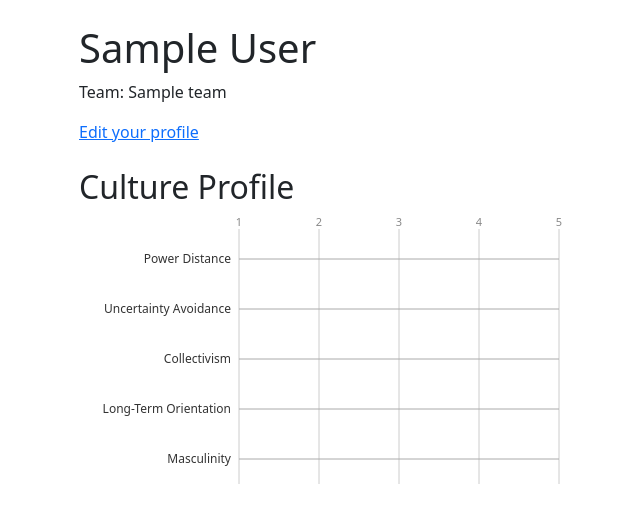
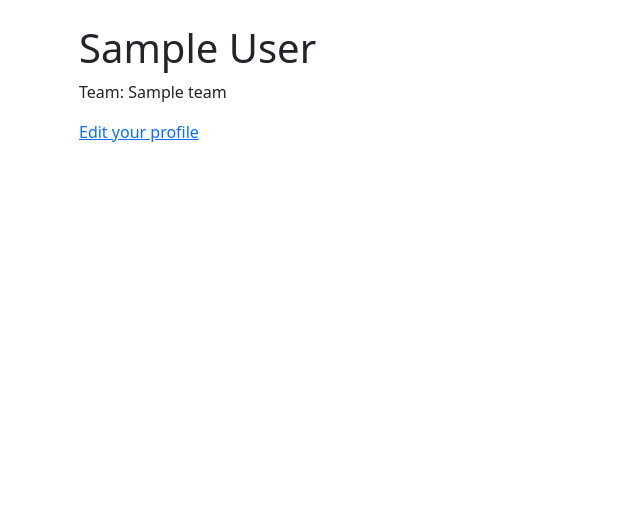
Before and after one commit to prechelt/cuhasc, a Django app: a page that uses cuhasc/templates/cuhasc/show_member.html in a window 1280 px wide. Shown: the top 523 px of the page, without its empty margins (3-643 px from the left). Run offline with Django 5.2, Linux system fonts and the light colour scheme; tables that the repository leaves empty hold one stand-in row (values such as "Sample post").

Commit message:
Revert "views, show_member: #6; Culture Profile SVG on show_member + tests"
This reverts commit 723a5332f5f3a82046288051249c49ef36a375c2.

```diff
--- a/cuhasc/templates/cuhasc/show_member.html
+++ b/cuhasc/templates/cuhasc/show_member.html
@@ -6,11 +6,4 @@
 <h1>{{ member.name }}</h1>
 <p>Team: {{ member.team.name }}</p>
 <a href="{% url 'edit_member' member.id member.token %}">Edit your profile</a>
-
-{% if culture_profile_svg %}
-<div class="mt-4">
-    <h2>Culture Profile</h2>
-    {{ culture_profile_svg }}
-</div>
-{% endif %}
 {% endblock %}
--- a/cuhasc/views.py
+++ b/cuhasc/views.py
@@ -1,63 +1,11 @@
 from django.shortcuts import render, redirect, get_object_or_404
 from django.http import HttpResponseNotAllowed
-from django.utils.safestring import mark_safe
 
 from cuhasc.cookies import CuhascCookie
 from cuhasc.forms import MemberForm, QuestionnaireForm, TeamForm
 import cuhasc.instruments as instruments
 from cuhasc.models import Member, Team
 import cuhasc.constants as c
-
-DIMENSION_ORDER = ['PO', 'UN', 'CO', 'LT', 'MA']
-
-_SVG_WIDTH = 500
-_SVG_LEFT = 160   # space for dimension labels
-_SVG_RIGHT = 20
-_SVG_PLOT_W = _SVG_WIDTH - _SVG_LEFT - _SVG_RIGHT
-_SVG_TOP = 20
-_SVG_ROW_H = 50
-_SVG_HEIGHT = _SVG_TOP + len(DIMENSION_ORDER) * _SVG_ROW_H + 20
-
-
-def _score_to_x(score: float) -> float:
-    return _SVG_LEFT + (score - 1) / 4 * _SVG_PLOT_W
-
-
-def _culture_profile_svg(profile: dict[str, float], language: str) -> str:
-    lines = [
-        f'<svg xmlns="http://www.w3.org/2000/svg" width="{_SVG_WIDTH}" height="{_SVG_HEIGHT}">',
-    ]
-    # axis tick marks and labels at 1..5
-    for score in range(1, 6):
-        x = _score_to_x(score)
-        lines.append(
-            f'<line x1="{x}" y1="{_SVG_TOP - 5}" x2="{x}" y2="{_SVG_TOP + len(DIMENSION_ORDER) * _SVG_ROW_H}"'
-            f' stroke="#ccc" stroke-width="1"/>'
-        )
-        lines.append(
-            f'<text x="{x}" y="{_SVG_TOP - 8}" text-anchor="middle" font-size="11" fill="#888">{score}</text>'
-        )
-    # one row per dimension
-    for i, code in enumerate(DIMENSION_ORDER):
-        y = _SVG_TOP + i * _SVG_ROW_H + _SVG_ROW_H // 2
-        label = instruments.get_dimension_name(code, language)
-        # horizontal line
-        lines.append(
-            f'<line x1="{_SVG_LEFT}" y1="{y}" x2="{_SVG_WIDTH - _SVG_RIGHT}" y2="{y}"'
-            f' stroke="#aaa" stroke-width="1"/>'
-        )
-        # label to the left
-        lines.append(
-            f'<text x="{_SVG_LEFT - 8}" y="{y + 4}" text-anchor="end" font-size="12" fill="#333">{label}</text>'
-        )
-        # dot if score defined
-        if code in profile:
-            x = _score_to_x(profile[code])
-            lines.append(
-                f'<circle cx="{x:.1f}" cy="{y}" r="8" fill="#0d6efd"/>'
-            )
-    lines.append('</svg>')
-    return '\n'.join(lines)
 
 
 def home(request):
@@ -134,14 +82,7 @@ def create_member(request, team_id, member_token):
 
 def show_member(request, id, token):
     member = get_object_or_404(Member, id=id, token=token)
-    cookie = CuhascCookie(request)
-    language = cookie.get_language() or 'en'
-    profile = member.culture_profile()
-    svg = mark_safe(_culture_profile_svg(profile, language)) if profile else None
-    return render(request, "cuhasc/show_member.html", {
-        'member': member,
-        'culture_profile_svg': svg,
-    })
+    return render(request, "cuhasc/show_member.html", {'member': member})
 
 
 def edit_member(request, id, token):
--- a/pyproject.toml
+++ b/pyproject.toml
@@ -22,13 +22,7 @@ crispy-bootstrap5 = ">=2024.10"
 
 [tool.poetry.group.dev.dependencies]
 pytest = "^9.0"
-pytest-cov = "^7.1"
-pytest-django = "^4.12"
-
 
 [build-system]
 requires = ["poetry-core"]
 build-backend = "poetry.core.masonry.api"
-
-[tool.pytest.ini_options]
-DJANGO_SETTINGS_MODULE = "config.settings"
```
Also changed, not shown: cuhasc/test/test_culture_profile.py (deleted, +0 -132 lines).
